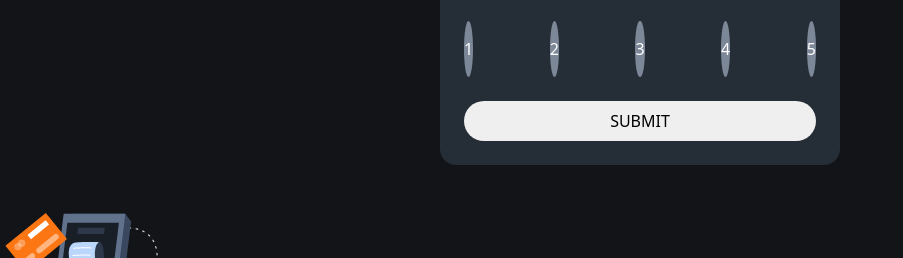
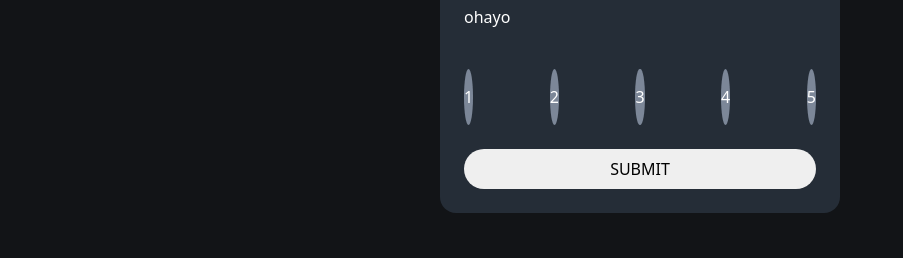
Before and after one commit to ItsAretas23/interactive-projects, a plain HTML site: page index.html in a window 1280 px wide. Shown: the part 260-518 px from the top of the page, without its empty margins (0-903 px from the left). Drawn offline with nearby package versions, Linux system fonts and the light colour scheme.

Commit message:
update:  added a new p tag to the body

```diff
--- a/index.html
+++ b/index.html
@@ -20,6 +20,8 @@
         Please let us know how we did with your support request. All feedback is
         apprecited to help us improve our offering!
       </p>
+      <p>ohayo</p>
+
 
       <ul class="d-flex justify-content-between my-3 ps-0">
         <li class="py-3 rounded-circle">1</li>
```
